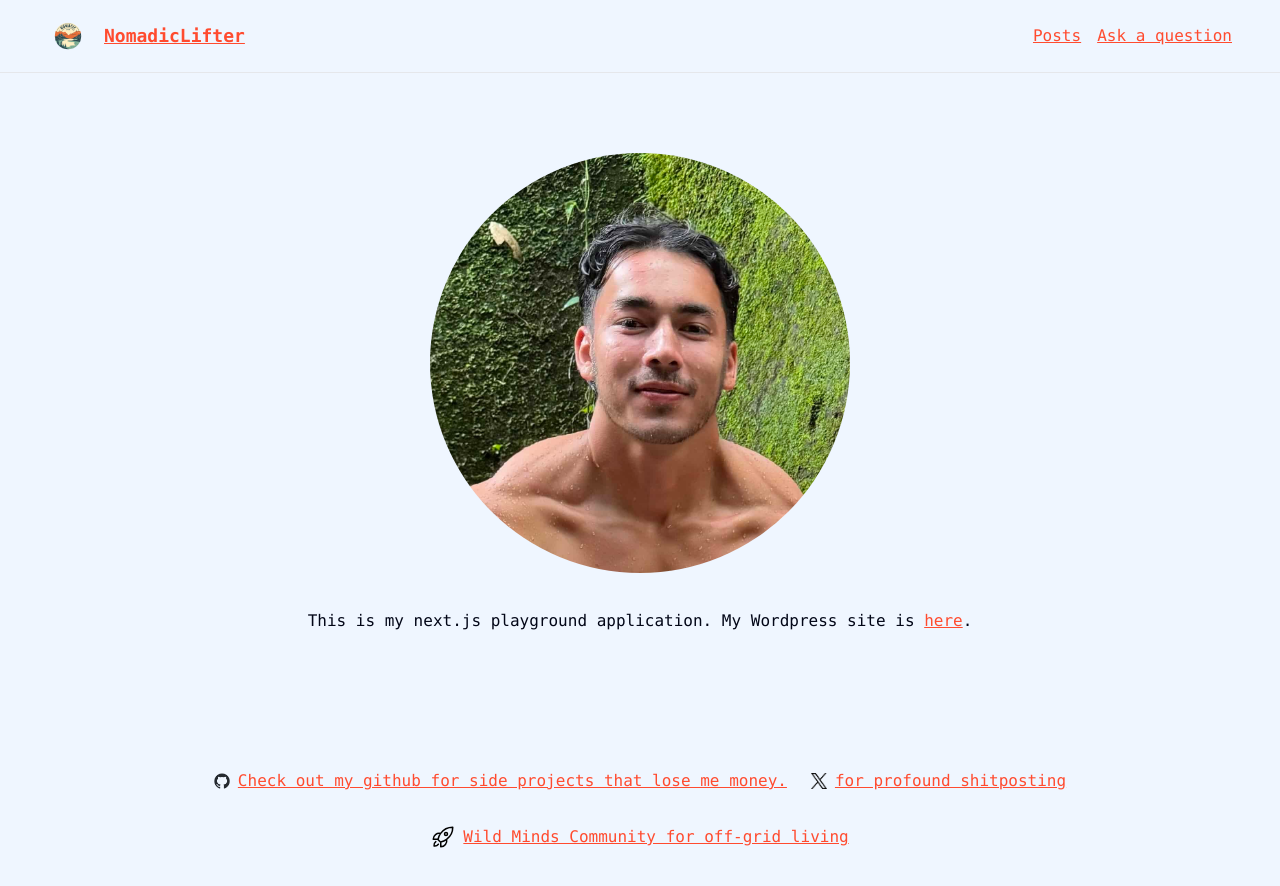
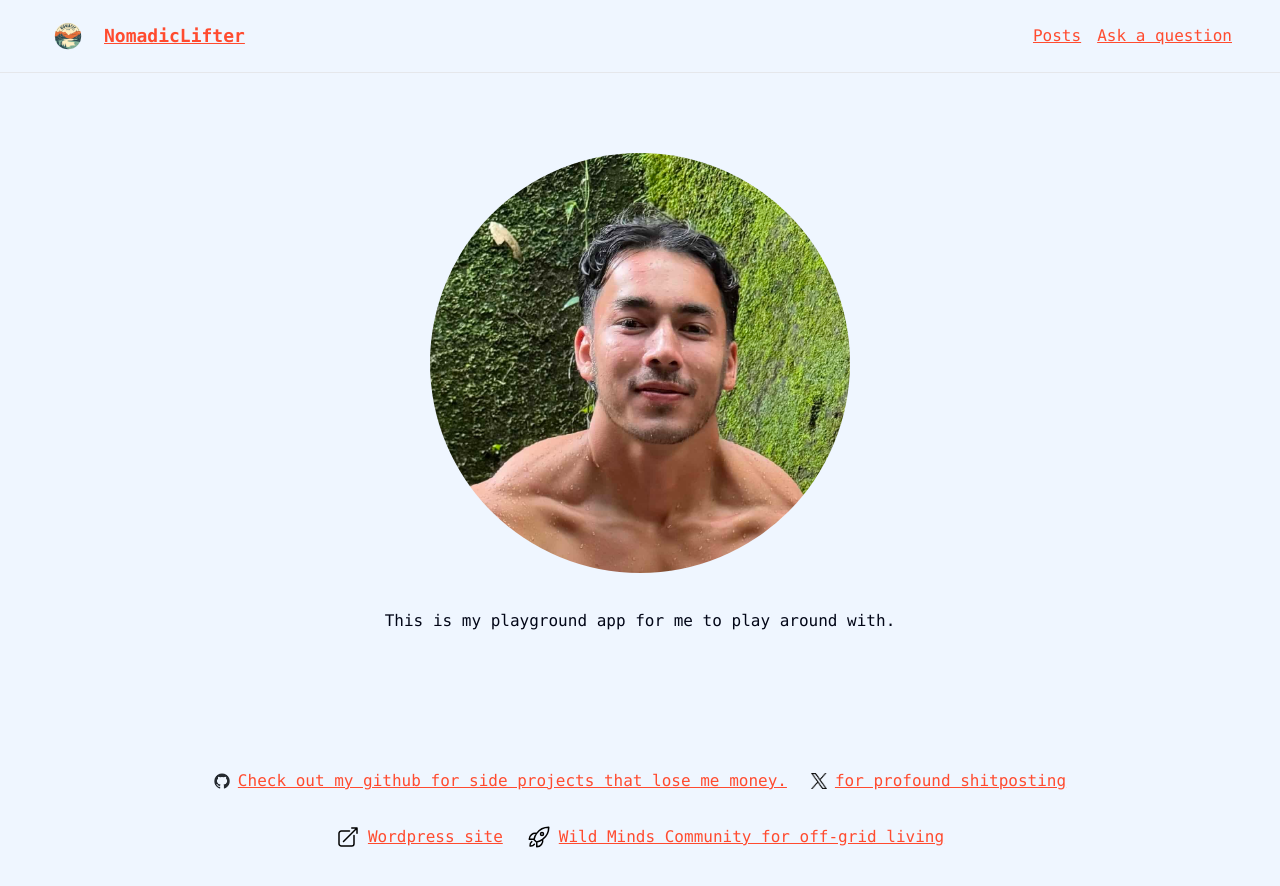
Before and after one commit to RDEvans31/next-js-blog, a Next.js app: page / in a window 1280 px wide. Shown: the top 886 px of the page. Built offline with nearby package versions, Linux system fonts and the light colour scheme.

Commit message:
fix: tweaked homepage

```diff
--- a/src/app/page.tsx
+++ b/src/app/page.tsx
@@ -6,13 +6,7 @@ export default function Home() {
     <div className="grid items-center justify-items-center min-h-screen p-8 pb-20 gap-16 sm:p-20">
       <main className="flex flex-col gap-8 grid-rows-2 items-center sm:items-start">
         <ProfilePic />
-        <div>
-          This is my next.js playground application. My Wordpress site is{" "}
-          <a href="https://nomadiclifter.com" className="hover:underline">
-            here
-          </a>
-          .
-        </div>
+        <div>This is my playground app for me to play around with.</div>
       </main>
       <footer className="row-start-3 flex gap-6 flex-wrap items-center justify-center">
         <a
@@ -47,6 +41,27 @@ export default function Home() {
         </a>
         <a
           className="flex items-center gap-2 hover:underline hover:underline-offset-4"
+          target="_blank"
+          href="https://nomadiclifter.com"
+        >
+          <svg
+            xmlns="http://www.w3.org/2000/svg"
+            fill="none"
+            viewBox="0 0 24 24"
+            stroke-width="1.5"
+            stroke="black"
+            className="size-6"
+          >
+            <path
+              strokeLinecap="round"
+              strokeLinejoin="round"
+              d="M13.5 6H5.25A2.25 2.25 0 0 0 3 8.25v10.5A2.25 2.25 0 0 0 5.25 21h10.5A2.25 2.25 0 0 0 18 18.75V10.5m-10.5 6L21 3m0 0h-5.25M21 3v5.25"
+            />
+          </svg>
+          Wordpress site
+        </a>
+        <a
+          className="flex items-center gap-2 hover:underline hover:underline-offset-4"
           href="https://wwww.wildmindscommunity.com"
           target="_blank"
           rel="noopener noreferrer"
```
